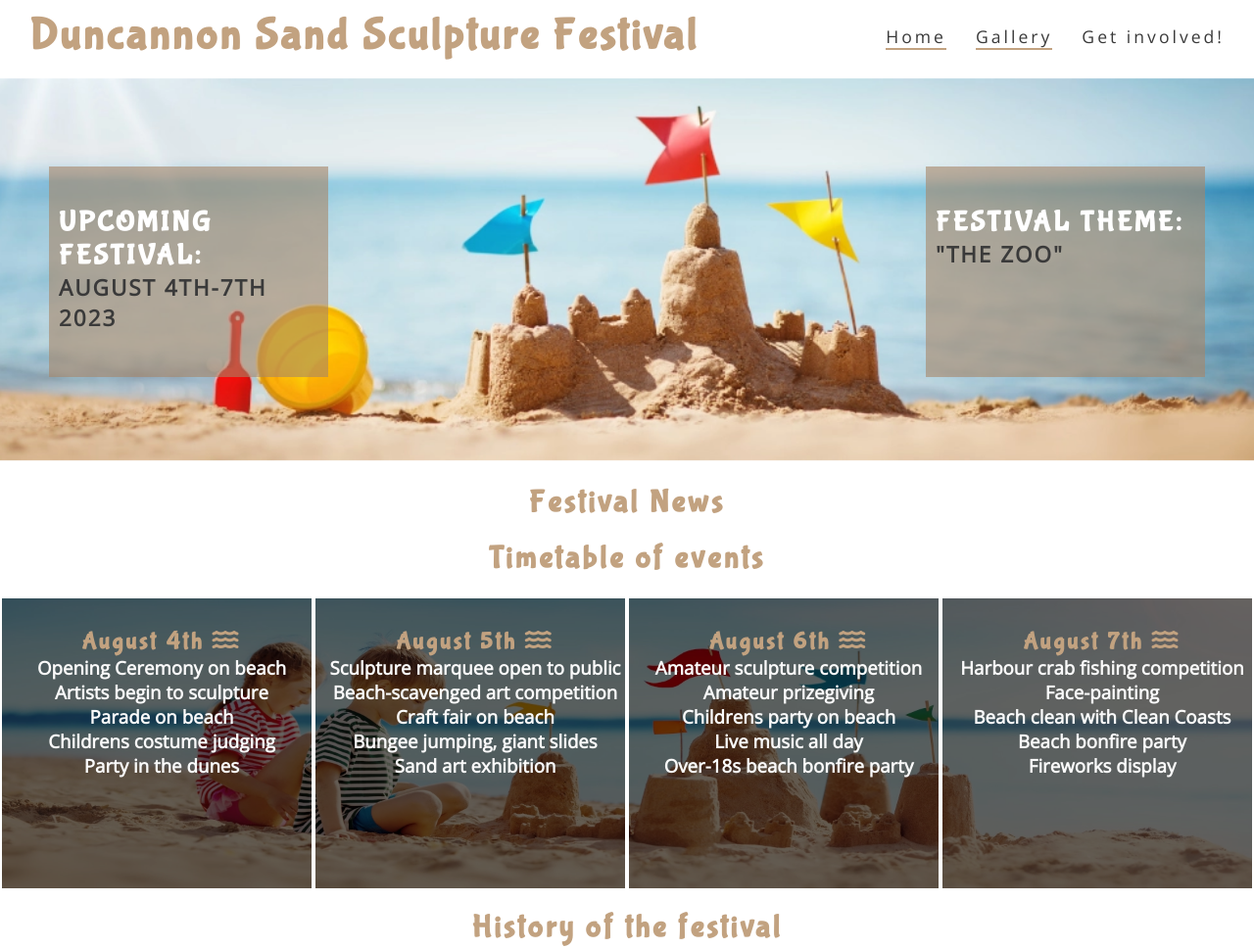
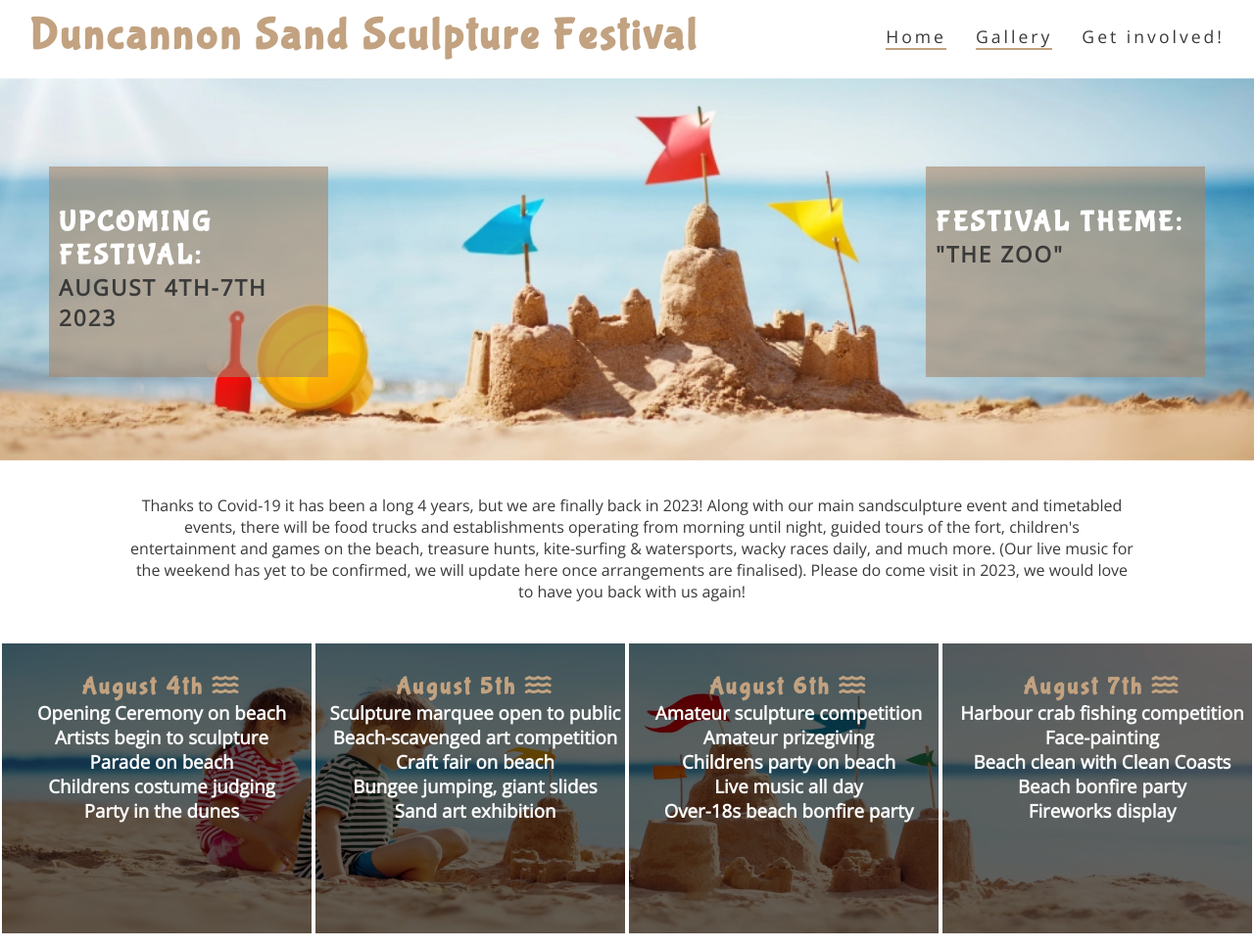
Before and after one commit to ericawall/portfolio-project-1, a plain HTML site: page home.html in a window 1280 px wide. Shown: the top 969 px of the page at 98% size. Drawn offline with nearby package versions, Linux system fonts and the light colour scheme.

Commit message:
Add structure, text and style to news/introduction paragraph

```diff
--- a/assets/css/style.css
+++ b/assets/css/style.css
@@ -125,6 +125,17 @@ h1, h2 {
     position: absolute;
 }
 
+/* News section */
+
+#news {
+    color: #3a3a3a;
+    width: 80%;
+    height: 150px;
+    padding: 30px 0 0 10px;
+    text-align: center;
+    margin: 0 auto;
+}
+
 /* Timetable section */
 
 #timetable {
@@ -153,6 +164,7 @@ h1, h2 {
 
 #festival-history {
     height: 500px;
+    padding-top: 30pxS;
 }
 
 #left-history {
--- a/home.html
+++ b/home.html
@@ -47,13 +47,17 @@
         </div>
     </section>
 
+    <!-- Introduction/news section -->
     <section>
-        <h2 id="info">Festival News</h2>
-    </section>
-    <section>
-        <h2 id="info">Timetable of events</h2>
+        <div id="news">Thanks to Covid-19 it has been a long 4 years, but we are finally back in 2023! Along with our main sandsculpture event and
+            timetabled events, there will be food trucks and establishments operating from morning until night, guided tours of the fort,
+            children's entertainment and games on the beach, treasure hunts, kite-surfing & watersports, wacky races daily, and much more.
+            (Our live music for the weekend has yet to be confirmed, we will update here once arrangements are finalised).
+            Please do come visit in 2023, we would love to have you back with us again!
+        </div>
     </section>
 
+    <!-- Timetable section -->
     <section id="timetable">
         <div>
             <h2>August 4th <i class="fas fa-water"></i></h2>
```
